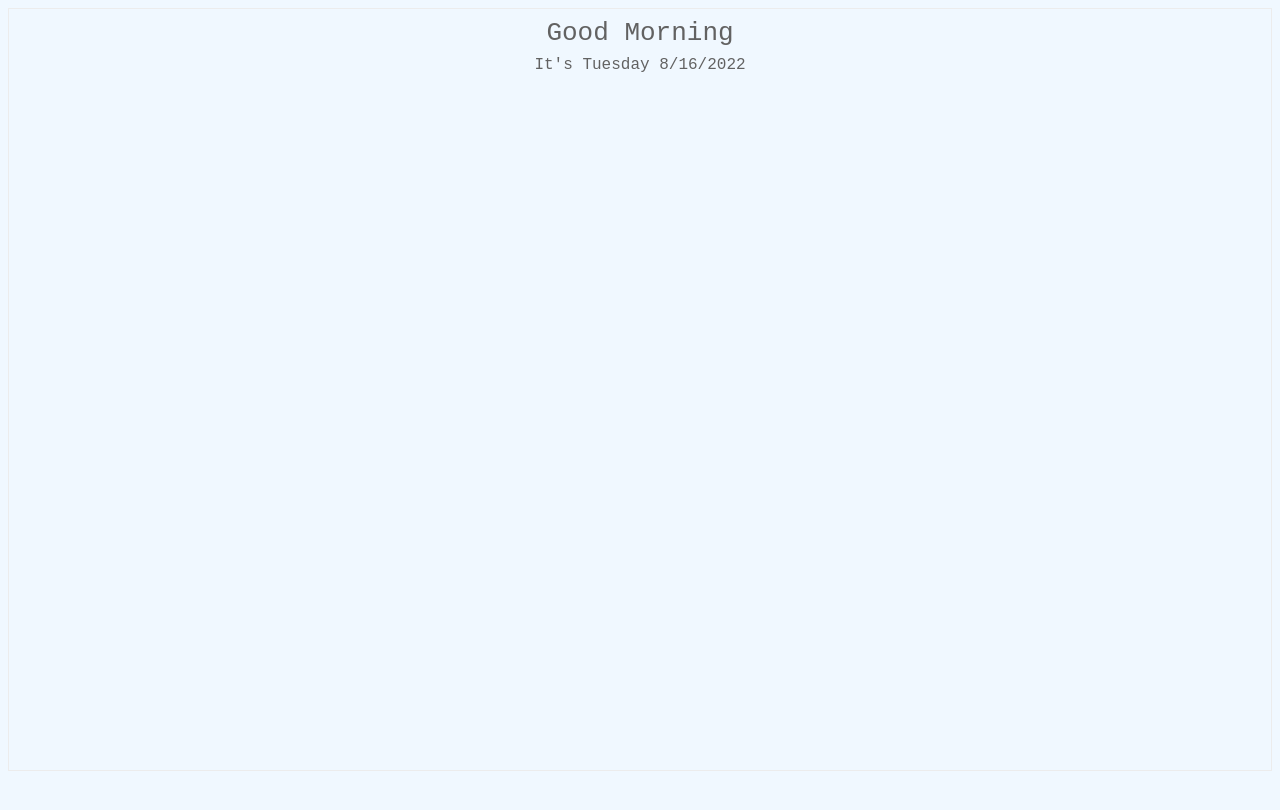
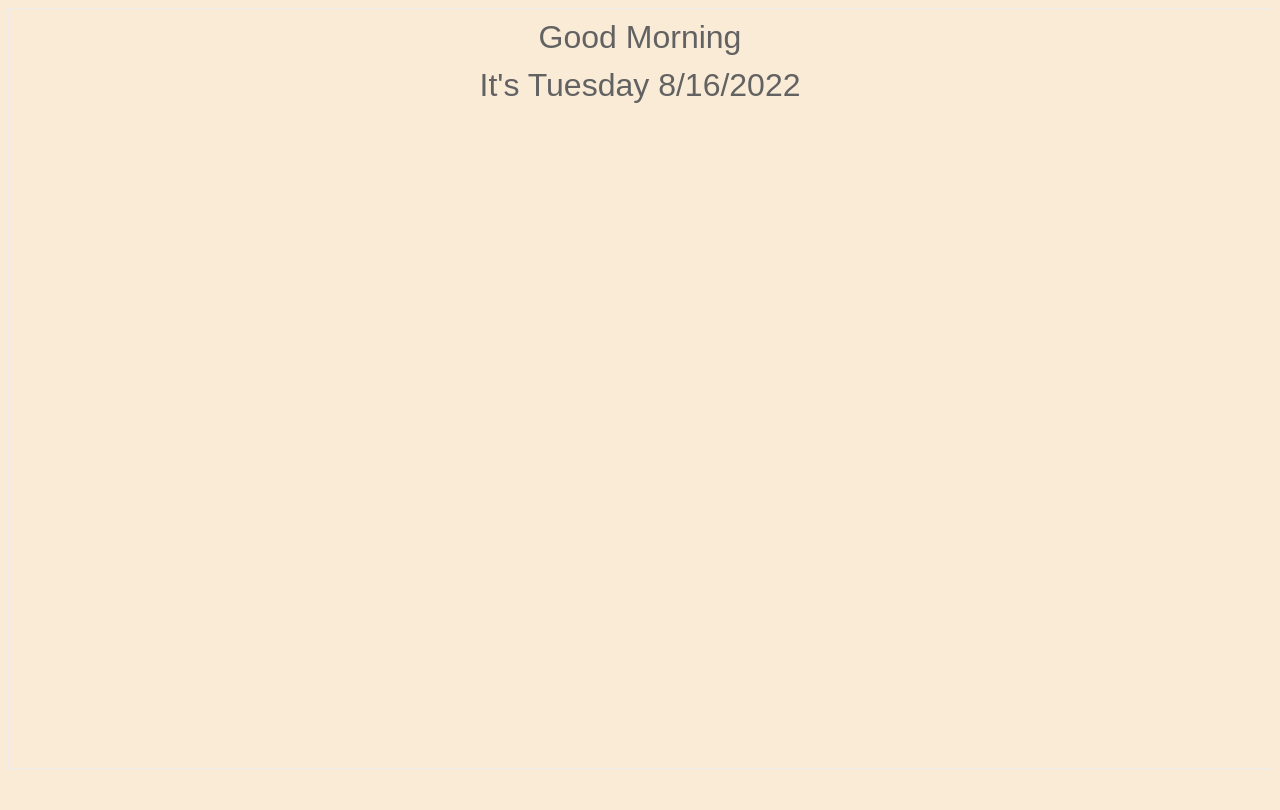
Before and after one commit to JDansereau/Notionh, a Jekyll site: the page index.html, which Jekyll copies as it is, in a window 1280 px wide. Shown: the top 810 px of the page. Built offline with Jekyll 4.4.1, drawn with Linux system fonts in a browser that asks for light colours.

Commit message:
Update index.html

```diff
--- a/index.html
+++ b/index.html
@@ -3,10 +3,10 @@
     <title>Greeting Message</title>
     <style>
 #lbl {
-    font-family: monospace;
+    font-family: sans-serif;
     font-size: xx-large;
     color: #626262;
-    padding: 5px;
+    padding: 4px;
     border: 1px solid #ececec;
     text-align: center;
     line-height: 1.5;
@@ -15,10 +15,10 @@
 
 }
 #date{
-    font-size:large;
+    font-size:xx-large;
 }
 body{
-    background-color: aliceblue;
+    background-color: antiquewhite;
 }
     </style>
 </head>
```
